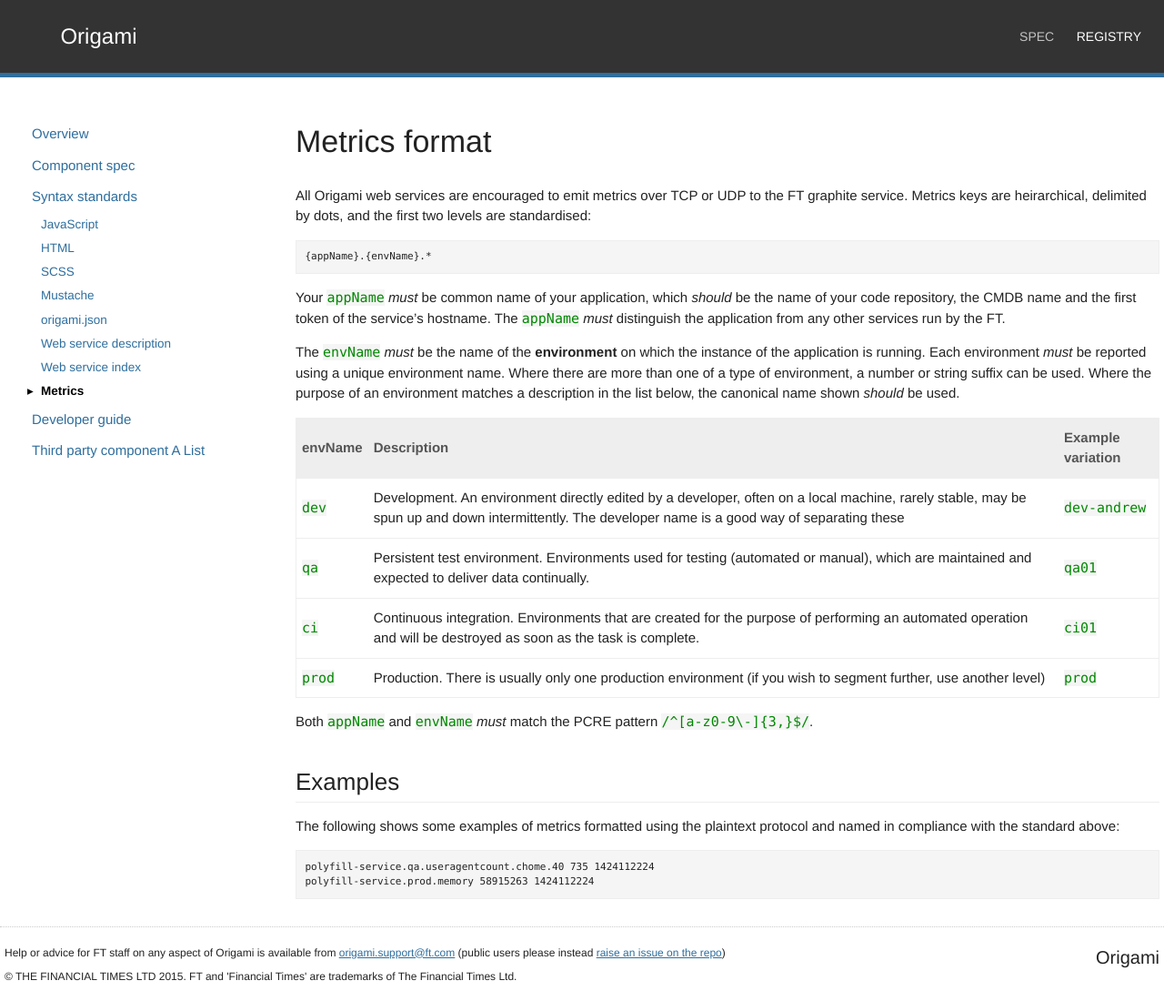
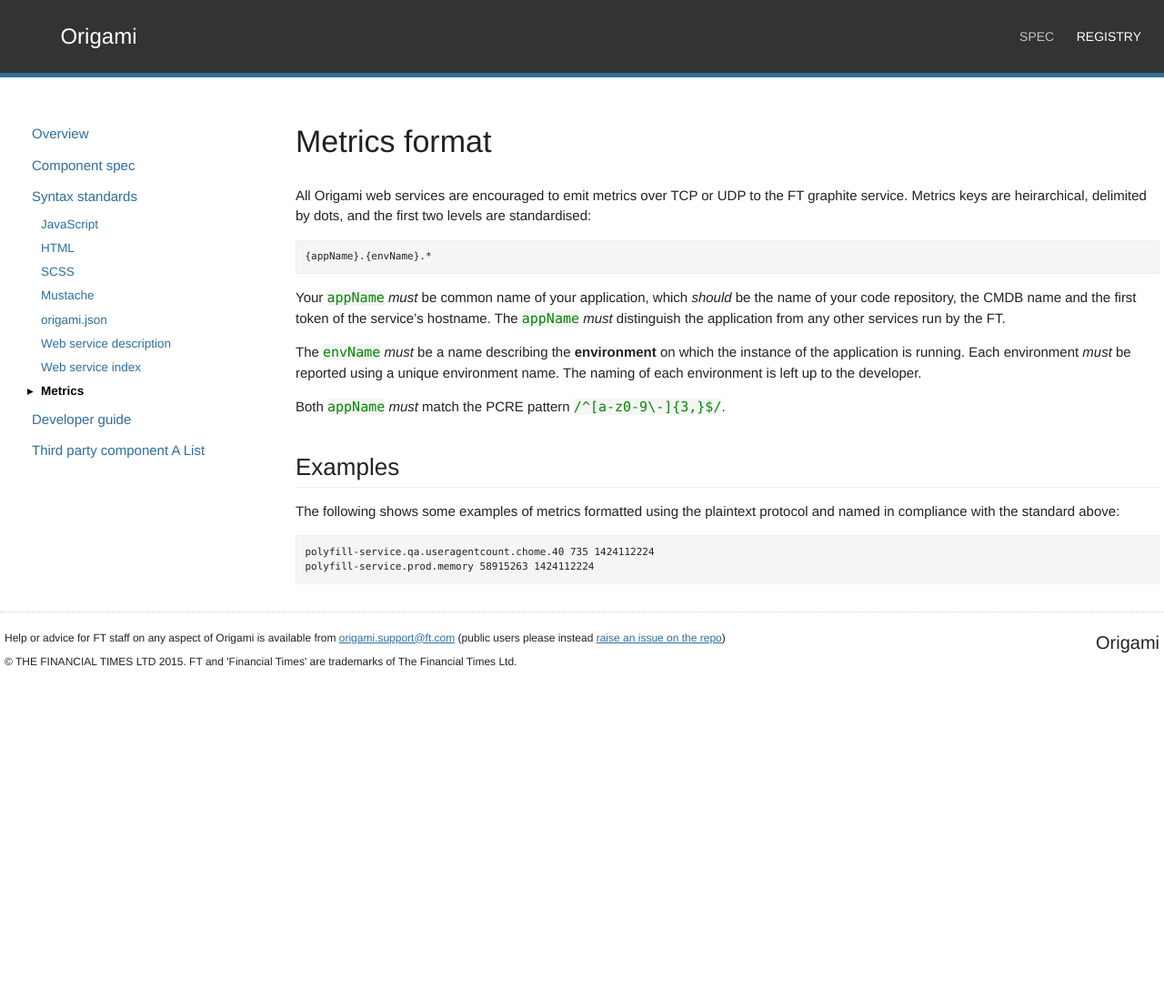
Before and after one commit to Financial-Times/ft-origami, a Jekyll site: the page built from docs/syntax/metrics.md, in a window 1280 px wide. Shown: the whole page at 91% size. Built offline with Jekyll 4.4.1, drawn with Linux system fonts in a browser that asks for light colours; some web fonts are replaced; comment, search, counter and statistics services are not loaded; after the commit the page ends 900 px from its top, so only the background shows below that.

Commit message:
Remove environment naming

```diff
--- a/docs/syntax/metrics.md
+++ b/docs/syntax/metrics.md
@@ -13,33 +13,9 @@ All Origami web services are encouraged to emit metrics over TCP or UDP to the F
 
 Your `appName` *must* be common name of your application, which *should* be the name of your code repository, the CMDB name and the first token of the service's hostname.  The `appName` *must* distinguish the application from any other services run by the FT.
 
-The `envName` *must* be the name of the **environment** on which the instance of the application is running.  Each environment *must* be reported using a unique environment name.  Where there are more than one of a type of environment, a number or string suffix can be used.  Where the purpose of an environment matches a description in the list below, the canonical name shown *should* be used.
+The `envName` *must* be a name describing the **environment** on which the instance of the application is running.  Each environment *must* be reported using a unique environment name.  The naming of each environment is left up to the developer.
 
-<table class="o-techdocs-table">
-<tr>
-	<th>envName</th>
-	<th>Description</th>
-	<th>Example variation</th>
-</tr><tr>
-	<td><code>dev</code></td>
-	<td>Development.  An environment directly edited by a developer, often on a local machine, rarely stable, may be spun up and down intermittently. The developer name is a good way of separating these</td>
-	<td><code>dev-andrew</code></td>
-</tr><tr>
-	<td><code>qa</code></td>
-	<td>Persistent test environment.  Environments used for testing (automated or manual), which are maintained and expected to deliver data continually.</td>
-	<td><code>qa01</code></td>
-</tr><tr>
-	<td><code>ci</code></td>
-	<td>Continuous integration.  Environments that are created for the purpose of performing an automated operation and will be destroyed as soon as the task is complete.</td>
-	<td><code>ci01</code></td>
-</tr><tr>
-	<td><code>prod</code></td>
-	<td>Production.  There is usually only one production environment (if you wish to segment further, use another level)</td>
-	<td><code>prod</code></td>
-</tr>
-</table>
-
-Both `appName` and `envName` *must* match the PCRE pattern `/^[a-z0-9\-]{3,}$/`.
+Both `appName` *must* match the PCRE pattern `/^[a-z0-9\-]{3,}$/`.
 
 ## Examples
 
```
